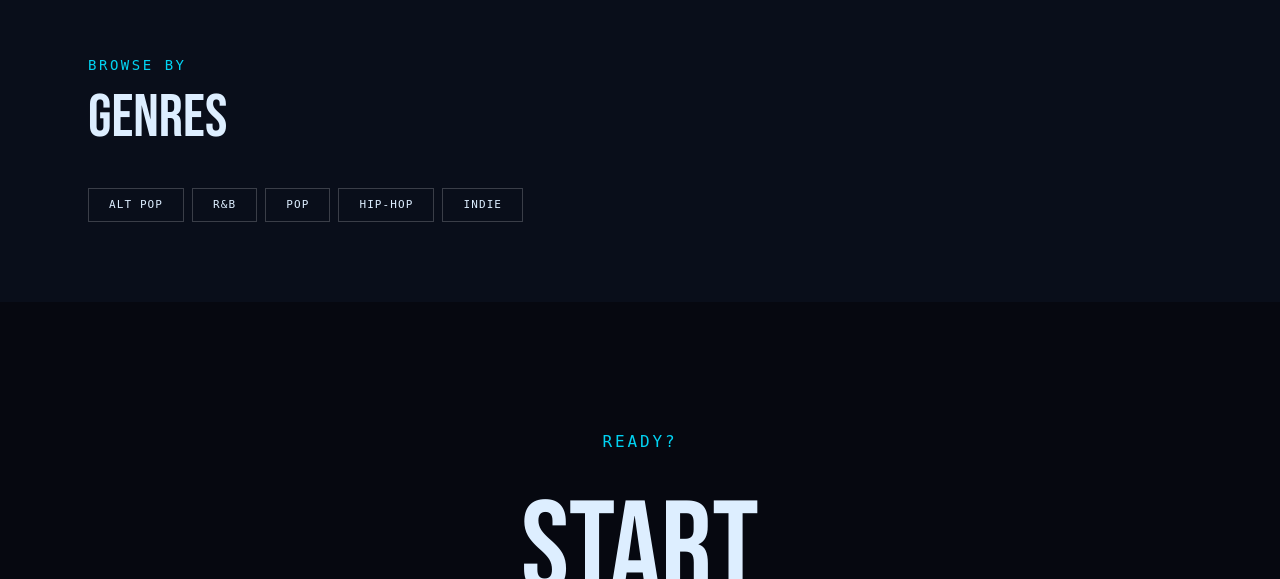
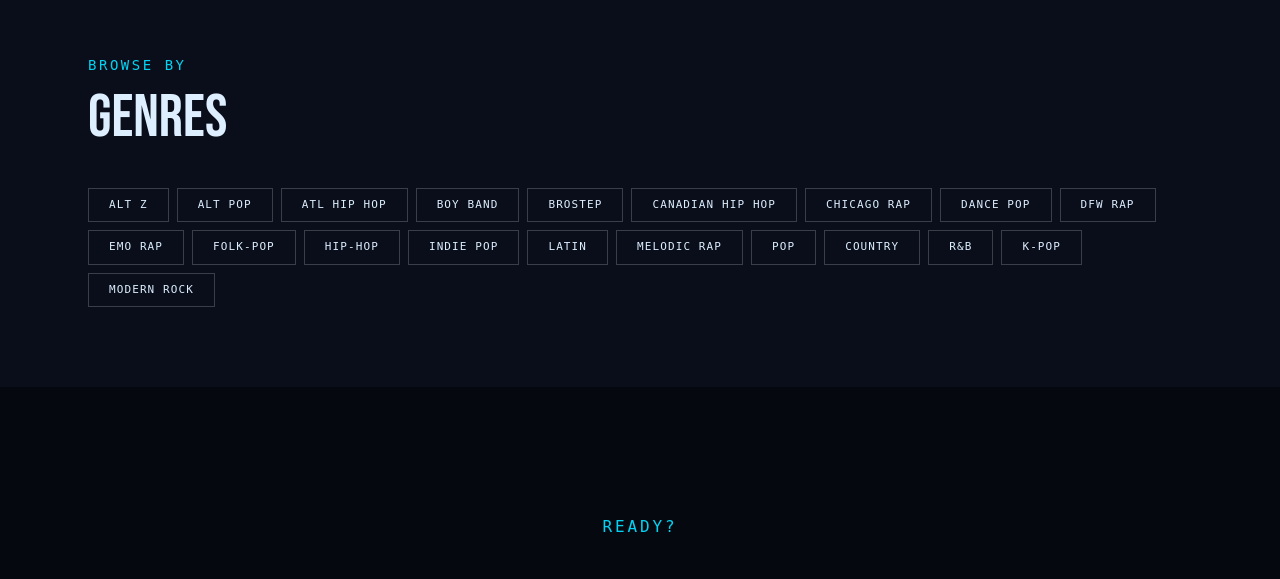
Before and after one commit to tjasw549/Audex, a React (Vite) app in the folder comp4513-a2-audex/: page / in a window 1280 px wide. Shown: the part 1873-2452 px from the top of the page. Built offline with nearby package versions, Linux system fonts and the light colour scheme; no server answers.

Commit message:
Updated all the genres on the homepage

```diff
--- a/comp4513-a2-audex/src/views/HomeView.jsx
+++ b/comp4513-a2-audex/src/views/HomeView.jsx
@@ -10,7 +10,7 @@ const HomeView = () => {
       size: "large",
       artist_image_url:
         "https://images6.alphacoders.com/108/thumb-1920-1080803.jpg",
-      genre: "r&b",
+      genre: "R&B",
       artist_name: "The Weeknd",
     },
     {
@@ -27,7 +27,11 @@ const HomeView = () => {
     },
   ];
 
-  const genres = ["Alt Pop", "R&B", "Pop", "Hip-Hop", "Indie"];
+  const genres = [
+    "Alt Z", "Alt Pop", "ATL Hip Hop", "Boy Band", "Brostep", "Canadian Hip Hop", "Chicago Rap", "Dance Pop",
+    "DFW Rap", "Emo Rap", "Folk-Pop", "Hip-Hop", "Indie Pop", "Latin", "Melodic Rap", "Pop", "Country", "R&B",
+    "K-Pop", "Modern Rock"
+  ];
   const tickerItems = ["10,000+ Songs", "Browse by Artist", "Create Playlists"];
 
   return (
```
